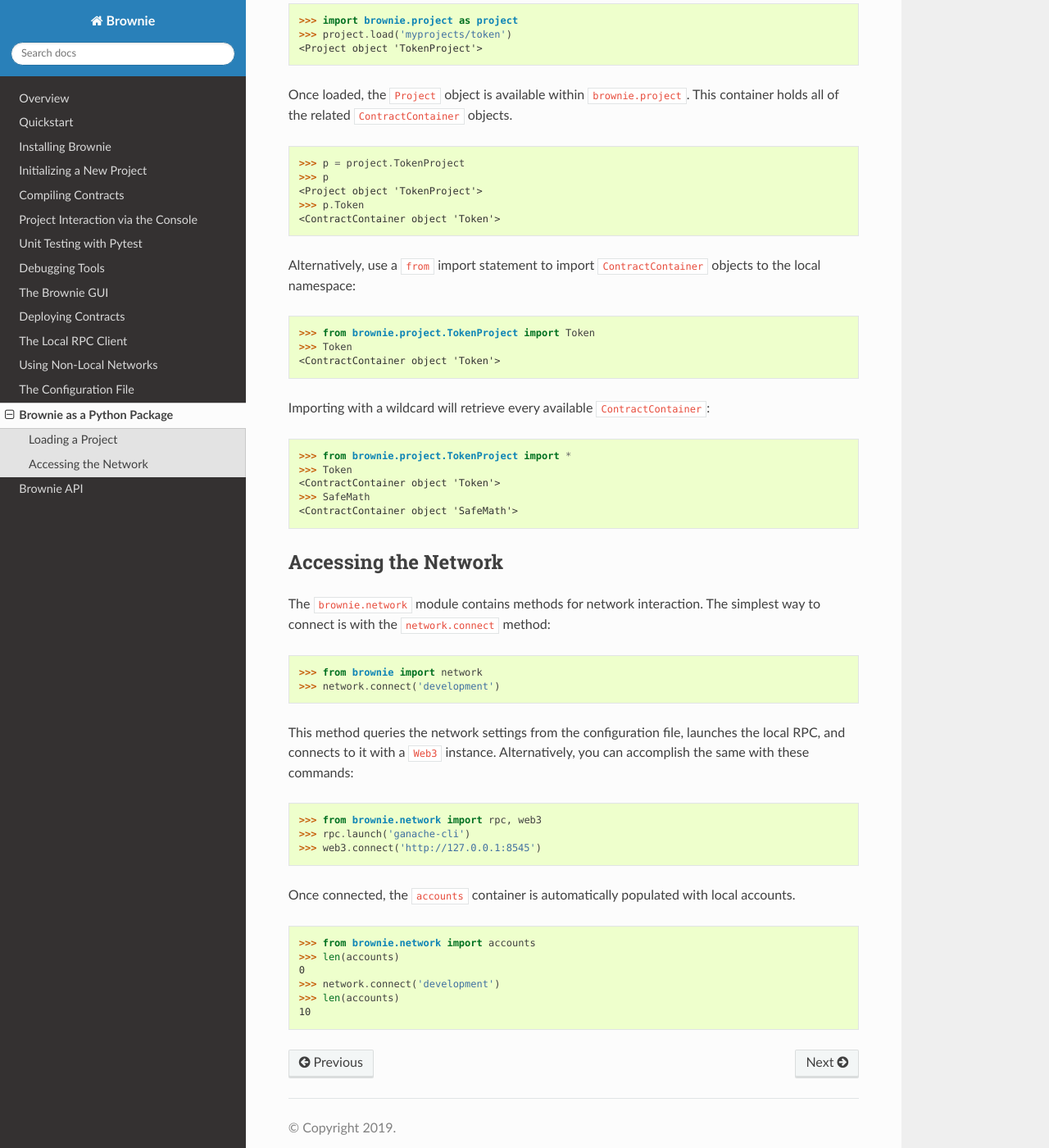
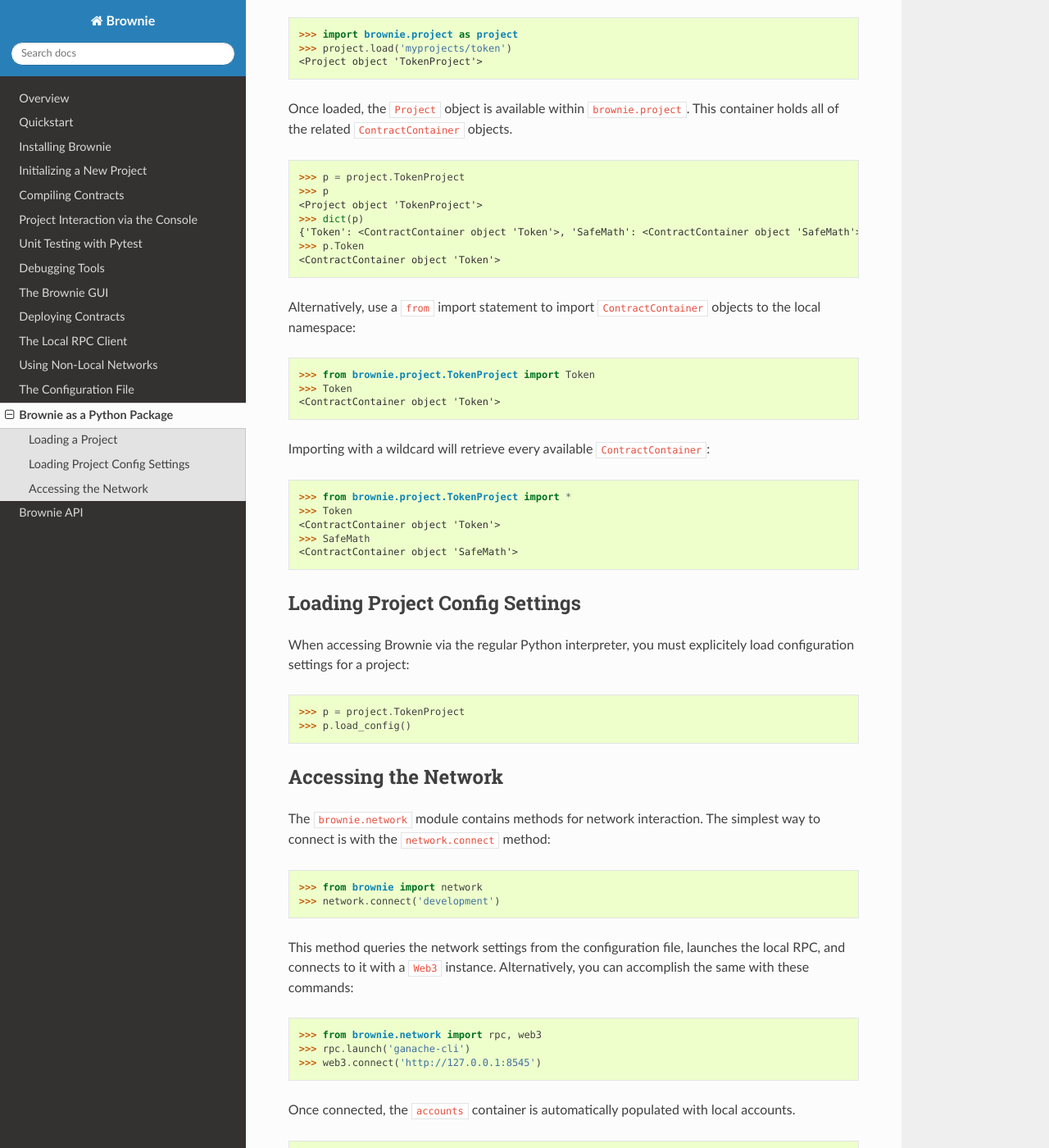
Before and after one commit to eth-brownie/brownie, a Sphinx documentation site: the page built from docs/python-package.rst, in a window 1280 px wide and 1400 px high, scrolled down 546 px. Shown: the whole window at 82% size. Built offline with Sphinx 7.4.7 and the Read the Docs theme 2.0.0, drawn with Linux system fonts in a browser that asks for light colours.

Commit message:
more docs updates

```diff
--- a/docs/python-package.rst
+++ b/docs/python-package.rst
@@ -9,7 +9,8 @@
 .. code-block:: python
 
     from brownie import *
-    project.load('my_projects/token', name="TokenProject")
+    p = project.load('my_projects/token', name="TokenProject")
+    p.load_config()
     from brownie.project.TokenProject import *
     network.connect('development')
 
@@ -31,6 +32,8 @@
     >>> p = project.TokenProject
     >>> p
     <Project object 'TokenProject'>
+    >>> dict(p)
+    {'Token': <ContractContainer object 'Token'>, 'SafeMath': <ContractContainer object 'SafeMath'>}
     >>> p.Token
     <ContractContainer object 'Token'>
 
@@ -51,6 +54,16 @@
     <ContractContainer object 'Token'>
     >>> SafeMath
     <ContractContainer object 'SafeMath'>
+
+Loading Project Config Settings
+===============================
+
+When accessing Brownie via the regular Python interpreter, you must explicitely load configuration settings for a project:
+
+.. code-block:: python
+
+    >>> p = project.TokenProject
+    >>> p.load_config()
 
 Accessing the Network
 =====================
--- a/docs/quickstart.rst
+++ b/docs/quickstart.rst
@@ -65,7 +65,7 @@
 * ``contracts/``: Contract source code
 * ``scripts/``: Scripts for deployment and interaction
 * ``tests/``: Scripts for testing your project
-* ``brownie-config.json``: :ref:`Configuration file <config>` for the project
+* ``brownie-config.yaml``: :ref:`Configuration file <config>` for the project
 
 You can also initialize "`Brownie mixes <https://github.com/brownie-mix>`__", simple templates to build your project upon. For the examples in this document we will use the `token <https://github.com/brownie-mix/token-mix>`__ mix, which is a very basic ERC-20 implementation:
 
```
